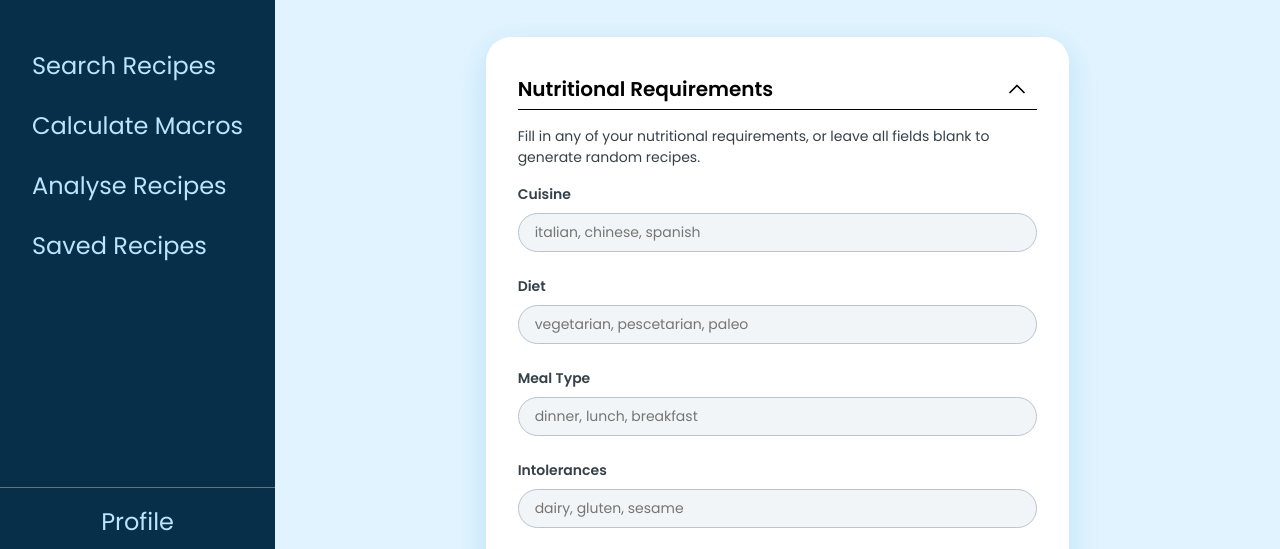
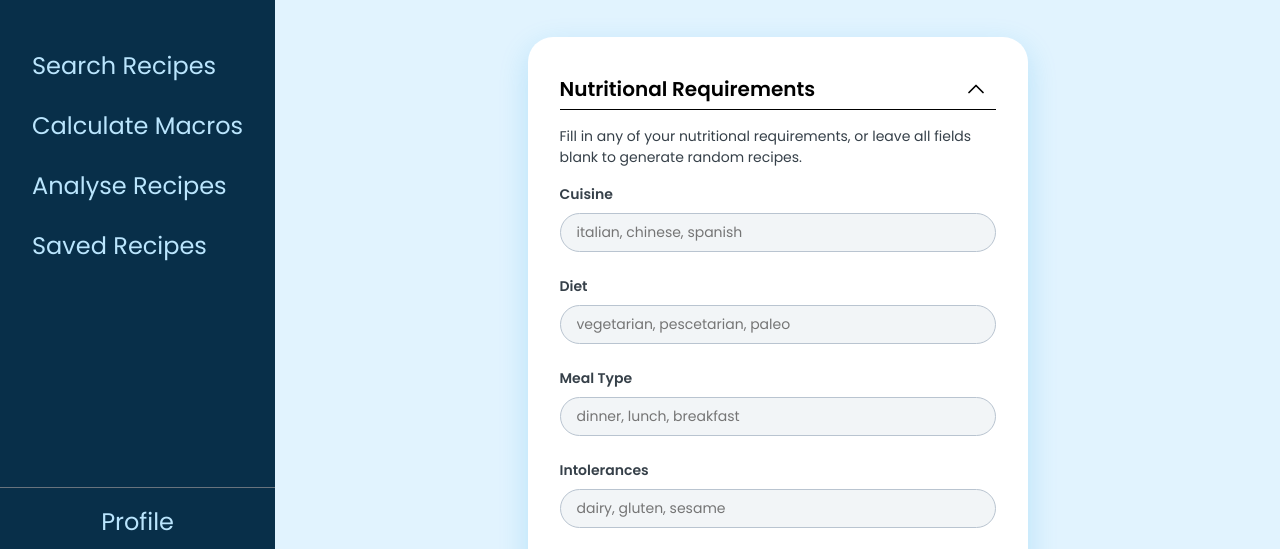
Before and after one commit to daniel-howorth/recipe-generator, a plain HTML site: page index.html in a window 1280 px wide. Shown: the part 175-724 px from the top of the page. Drawn offline with Linux system fonts and the light colour scheme.

Commit message:
resized cards

```diff
--- a/style.css
+++ b/style.css
@@ -138,8 +138,9 @@ main {
 }
 
 .card-wrapper {
-  width: clamp(500px, 60%, 700px);
-  max-width: 100%;
+  /* width: clamp(300px, 90%, 500px); */
+  /* max-width: 100%; */
+  width: min(calc(500 / 16 * 1rem), 95vw);
 }
 
 .card {
@@ -268,7 +269,6 @@ span.invalid-label.hidden {
   flex-wrap: wrap;
 }
 
-/* make fluid? */
 .recipe-header h1 {
   font-size: 2rem;
 }
@@ -327,7 +327,6 @@ section.ingredients {
   margin-bottom: 16px;
 }
 
-/* check border radius response to scaling */
 #ingredients-content {
   background-color: var(--color-accent);
   padding: 24px;
```
